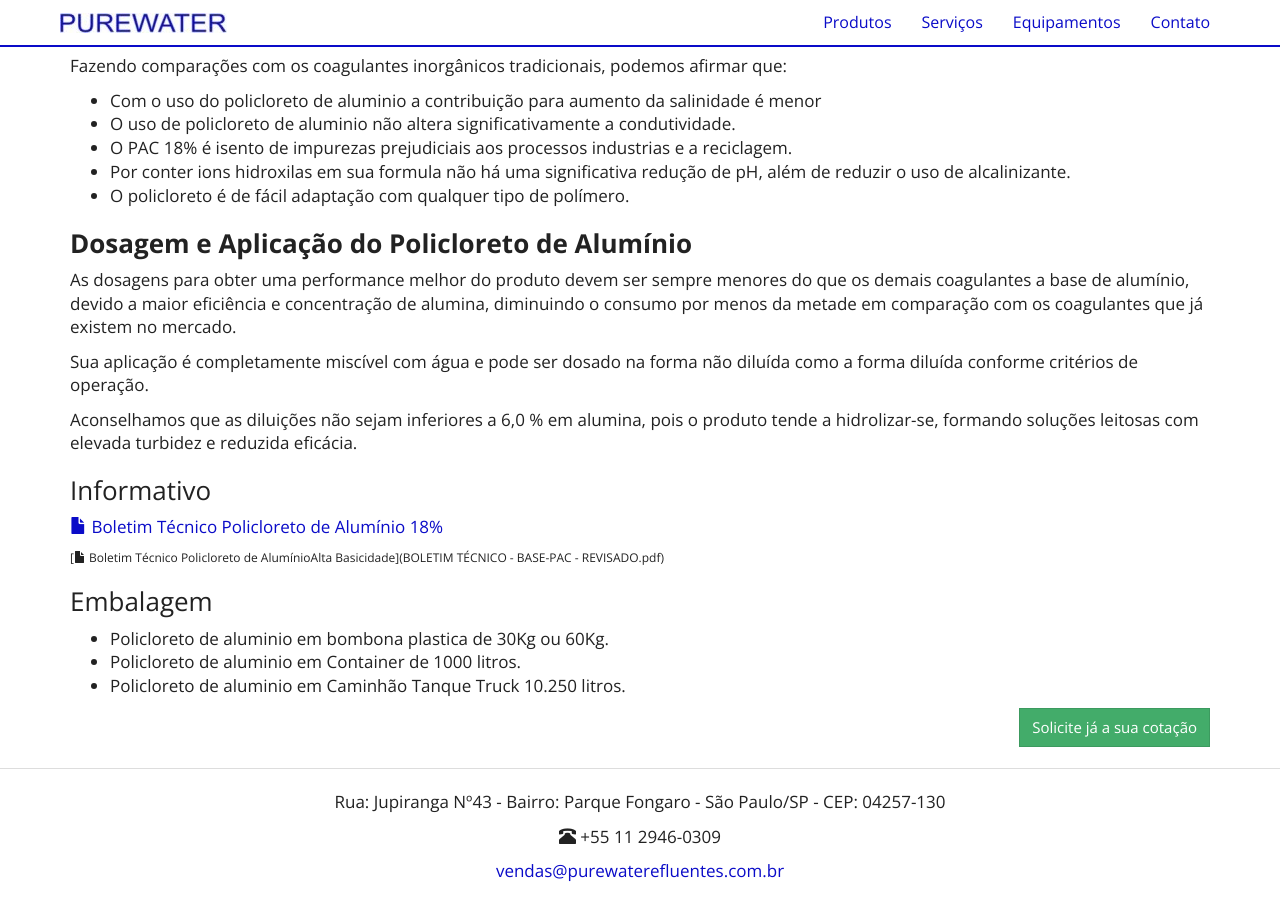
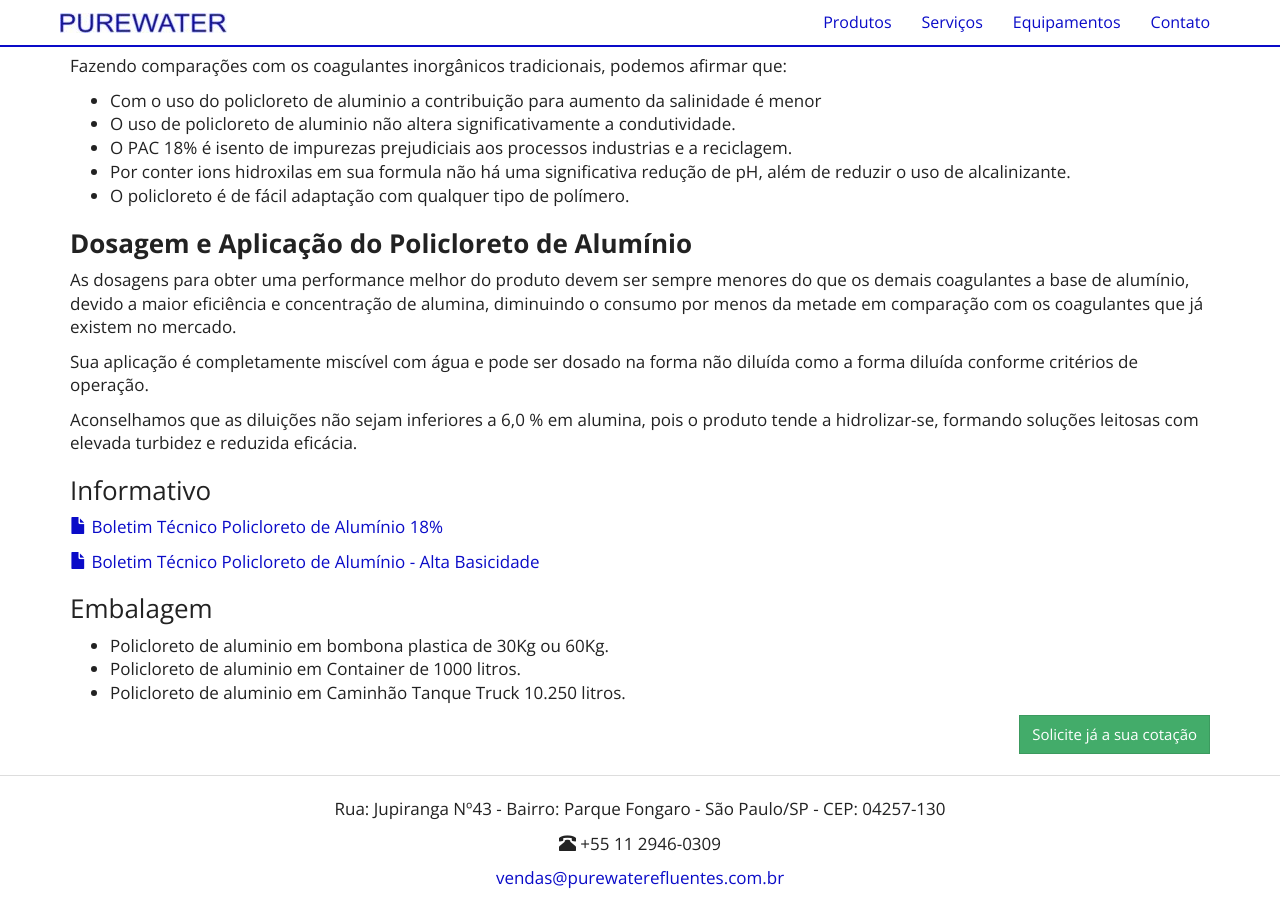
Before and after one commit to purewaterefluentes/purewaterefluentes.github.io, a Jekyll site: the page built from produtos/policloreto-de-aluminio.md, in a window 1280 px wide and 900 px high, scrolled down 766 px. Built offline with Jekyll 4.4.1, drawn with Linux system fonts in a browser that asks for light colours; nearby versions of some CDN libraries; library files that are not in the unit come from our copies.

Commit message:
Update policloreto-de-aluminio.md

```diff
--- a/produtos/policloreto-de-aluminio.md
+++ b/produtos/policloreto-de-aluminio.md
@@ -42,7 +42,7 @@ Aconselhamos que as diluições não sejam inferiores a 6,0  % em alumina, pois
    arquivo="BOLETIM TÉCNICO - AQUA PAC18 - REVISADO.pdf" %}
 
 {% include purewater/link-boletim.html
-   label="Boletim Técnico Policloreto de Alumínio |Alta Basicidade"
+   label="Boletim Técnico Policloreto de Alumínio - Alta Basicidade"
    arquivo="BOLETIM TÉCNICO - BASE-PAC - REVISADO.pdf" %}
 
 
```
